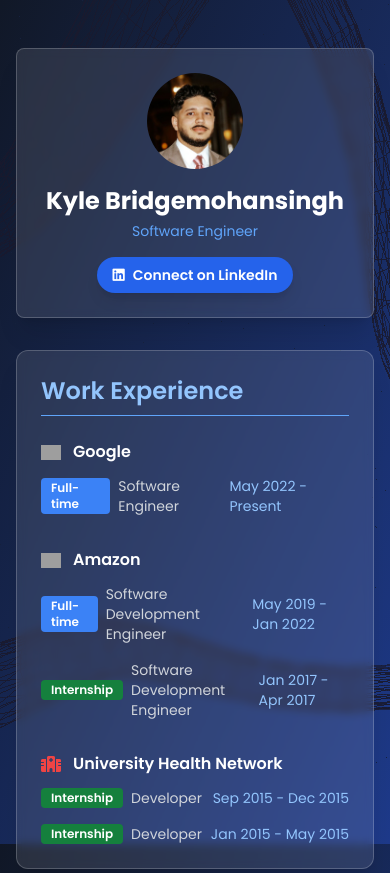
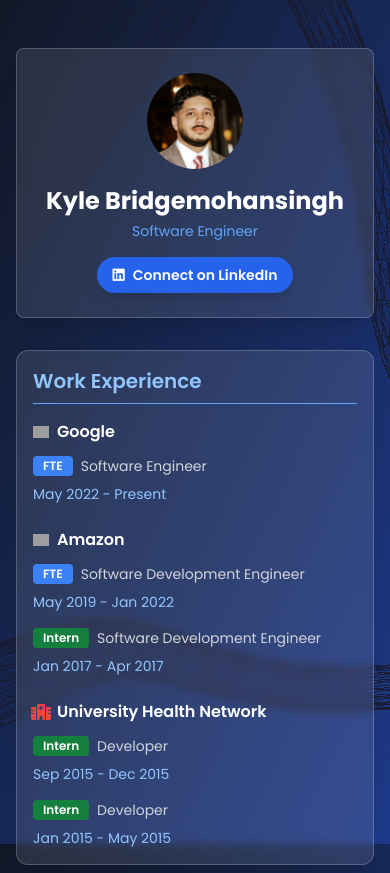
Before and after one commit to KyleBsingh/kylebsingh.github.io, a plain HTML site: page index.html in a window 390 px wide. Shown: the top 873 px of the page. Drawn offline with nearby package versions, Linux system fonts and the light colour scheme; grey boxes are pictures that could not be loaded; animation ran at ten frames a second.

Commit message:
Update work experience section to be more compact for better mobile experience.

```diff
--- a/index.html
+++ b/index.html
@@ -32,44 +32,51 @@
         </header>
 
         <div class="space-y-8">
-            <section class="glass rounded-xl p-6 shadow-xl">
-                <h2 class="text-2xl font-semibold mb-6 border-b border-blue-400 pb-2 text-blue-300">Work Experience</h2>
-                <div class="space-y-8">
+
+            <section class="glass rounded-xl p-4 md:p-6 shadow-xl">
+                <h2 class="text-xl md:text-2xl font-semibold mb-4 md:mb-6 border-b border-blue-400 pb-2 text-blue-300">
+                    Work Experience</h2>
+                <div class="space-y-6 md:space-y-8">
+                    <!-- Google -->
                     <div>
                         <div class="flex items-center mb-3">
                             <img src="https://upload.wikimedia.org/wikipedia/commons/thumb/c/c1/Google_%22G%22_logo.svg/240px-Google_%22G%22_logo.svg.png"
-                                alt="Google Logo" class="w-5 h-5 mr-3 object-contain">
+                                alt="Google Logo" class="w-4 md:w-5 h-4 md:h-5 mr-2 md:mr-3 object-contain">
                             <h3 class="text-1xl font-semibold">Google</h3>
                         </div>
-                        <div class="flex justify-between items-center mb-2">
+                        <div
+                            class="flex flex-col sm:flex-row justify-between sm:items-center mb-2 space-y-2 sm:space-y-0">
                             <div class="flex items-center">
                                 <span
-                                    class="text-xs font-semibold mr-2 px-2.5 py-0.5 rounded bg-blue-500 text-white">Full-time</span>
+                                    class="text-xs font-semibold mr-2 px-2.5 py-0.5 rounded bg-blue-500 text-white">FTE</span>
                                 <span class="text-sm text-gray-300">Software Engineer</span>
                             </div>
                             <span class="text-sm font-medium text-blue-300">May 2022 - Present</span>
                         </div>
                     </div>
 
+                    <!-- Amazon -->
                     <div>
                         <div class="flex items-center mb-3">
                             <img src="https://upload.wikimedia.org/wikipedia/commons/thumb/4/4a/Amazon_icon.svg/1200px-Amazon_icon.svg.png"
-                                alt="Amazon Logo" class="w-5 h-5 mr-3 object-contain">
+                                alt="Amazon Logo" class="w-4 md:w-5 h-4 md:h-5 mr-2 md:mr-3 object-contain">
                             <h3 class="text-1xl font-semibold">Amazon</h3>
                         </div>
                         <div class="space-y-4">
-                            <div class="flex justify-between items-center">
+                            <div
+                                class="flex flex-col sm:flex-row justify-between sm:items-center space-y-2 sm:space-y-0">
                                 <div class="flex items-center">
                                     <span
-                                        class="text-xs font-semibold mr-2 px-2.5 py-0.5 rounded bg-blue-500 text-white">Full-time</span>
+                                        class="text-xs font-semibold mr-2 px-2.5 py-0.5 rounded bg-blue-500 text-white">FTE</span>
                                     <span class="text-sm text-gray-300">Software Development Engineer</span>
                                 </div>
                                 <span class="text-sm font-medium text-blue-300">May 2019 - Jan 2022</span>
                             </div>
-                            <div class="flex justify-between items-center">
+                            <div
+                                class="flex flex-col sm:flex-row justify-between sm:items-center space-y-2 sm:space-y-0">
                                 <div class="flex items-center">
                                     <span
-                                        class="text-xs font-semibold mr-2 px-2.5 py-0.5 rounded bg-green-700 text-white">Internship</span>
+                                        class="text-xs font-semibold mr-2 px-2.5 py-0.5 rounded bg-green-700 text-white">Intern</span>
                                     <span class="text-sm text-gray-300">Software Development Engineer</span>
                                 </div>
                                 <span class="text-sm font-medium text-blue-300">Jan 2017 - Apr 2017</span>
@@ -77,24 +84,28 @@
                         </div>
                     </div>
 
+                    <!-- UHN -->
                     <div>
                         <div class="flex items-center mb-3">
-                            <i class="fas fa-hospital w-5 h-5 mr-3 text-red-500 flex items-center justify-center"></i>
-                            <h3 class="text-1xl font-semibold">University Health Network</h3>
+                            <i
+                                class="fas fa-hospital w-4 md:w-5 h-4 md:h-5 mr-2 md:mr-3 text-red-500 flex items-center justify-center"></i>
+                            <h3 class="text-1xl  font-semibold break-words">University Health Network</h3>
                         </div>
                         <div class="space-y-4">
-                            <div class="flex justify-between items-center">
+                            <div
+                                class="flex flex-col sm:flex-row justify-between sm:items-center space-y-2 sm:space-y-0">
                                 <div class="flex items-center">
                                     <span
-                                        class="text-xs font-semibold mr-2 px-2.5 py-0.5 rounded bg-green-700 text-white">Internship</span>
+                                        class="text-xs font-semibold mr-2 px-2.5 py-0.5 rounded bg-green-700 text-white">Intern</span>
                                     <span class="text-sm text-gray-300">Developer</span>
                                 </div>
                                 <span class="text-sm font-medium text-blue-300">Sep 2015 - Dec 2015</span>
                             </div>
-                            <div class="flex justify-between items-center">
+                            <div
+                                class="flex flex-col sm:flex-row justify-between sm:items-center space-y-2 sm:space-y-0">
                                 <div class="flex items-center">
                                     <span
-                                        class="text-xs font-semibold mr-2 px-2.5 py-0.5 rounded bg-green-700 text-white">Internship</span>
+                                        class="text-xs font-semibold mr-2 px-2.5 py-0.5 rounded bg-green-700 text-white">Intern</span>
                                     <span class="text-sm text-gray-300">Developer</span>
                                 </div>
                                 <span class="text-sm font-medium text-blue-300">Jan 2015 - May 2015</span>
@@ -117,7 +128,8 @@
                 <div class="grid grid-cols-1 md:grid-cols-3 gap-4">
                     <div>
                         <h3 class="text-1xl font-semibold mb-2 ">Languages</h3>
-                        <p class="text-gray-300 text-sm">Python, JavaScript, TypeScript, Java, Clojure, Go, C#, SQL, HTML,
+                        <p class="text-gray-300 text-sm">Python, JavaScript, TypeScript, Java, Clojure, Go, C#, SQL,
+                            HTML,
                             CSS</p>
                     </div>
                     <div>
```
